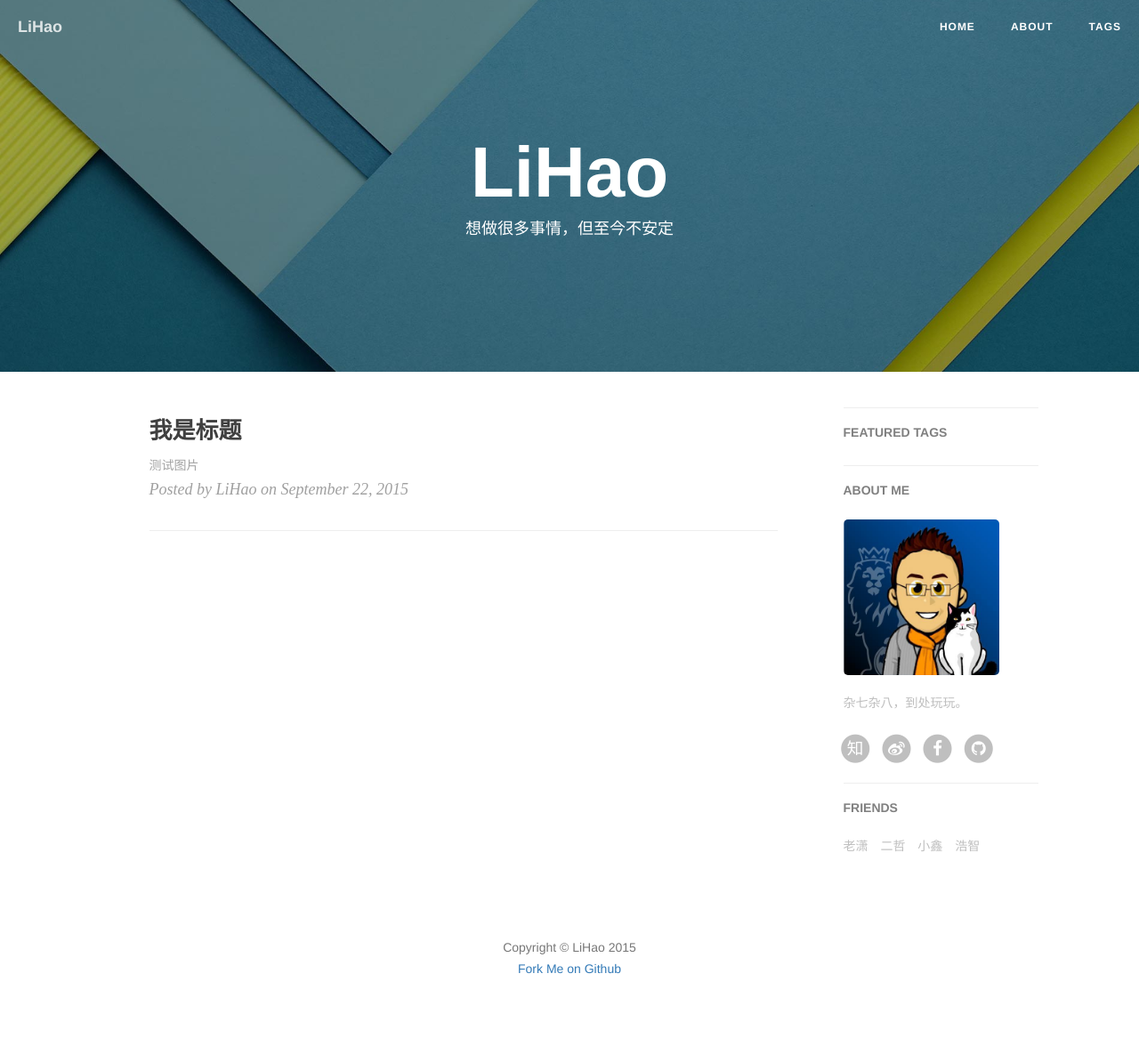
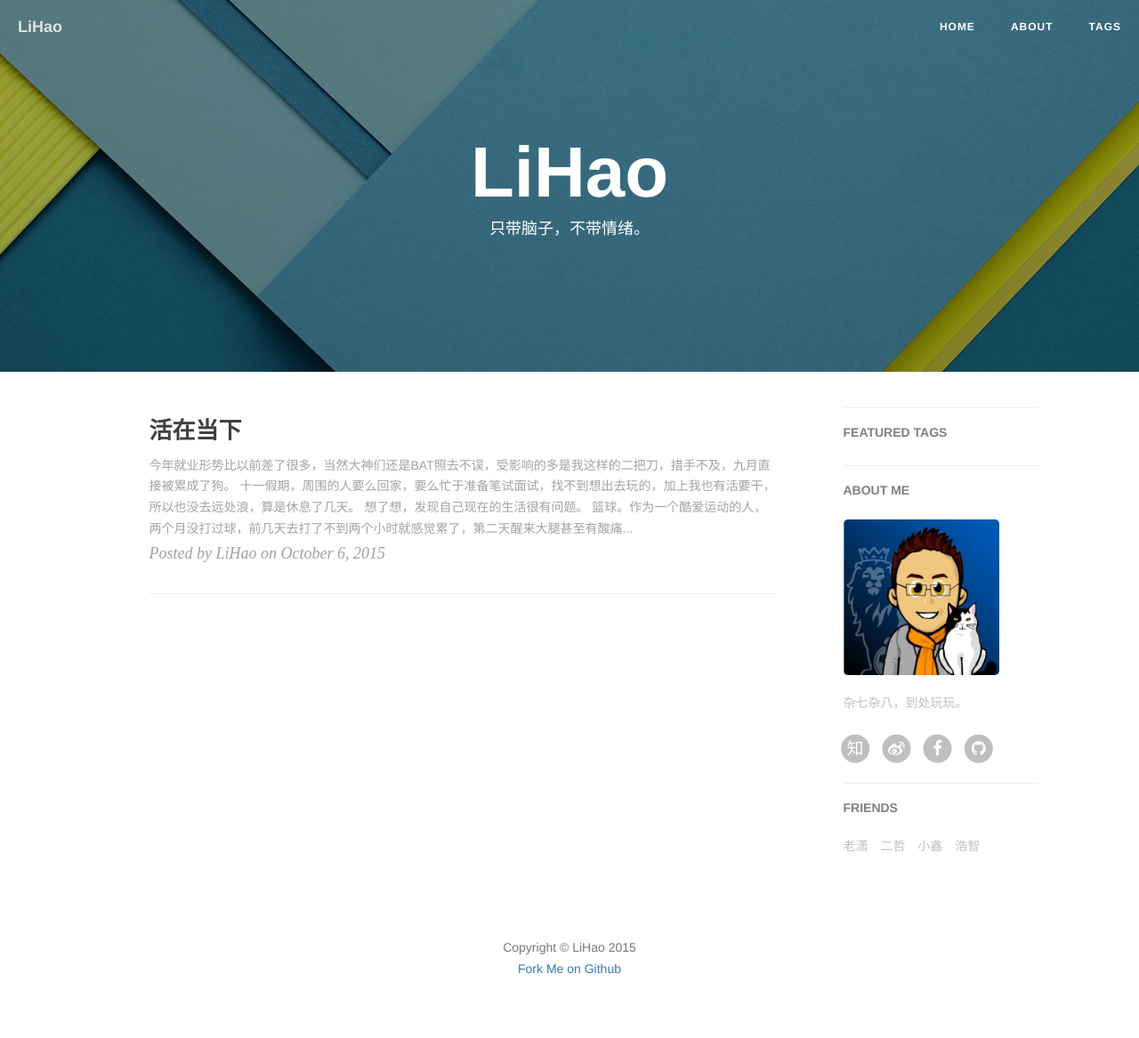
Before and after one commit to lihaocruiser/lihaocruiser.github.io, a Jekyll site: the page built from index.html, in a window 1280 px wide. Shown: the whole page at 89% size. Built offline with Jekyll 4.4.1, drawn with Linux system fonts in a browser that asks for light colours; nearby versions of some CDN libraries; the list of posts is cut into pages by our own code; comment, search, counter and statistics services are not loaded.

Commit message:
post-20151006

```diff
--- a/_posts/thinking/2015-09-23-test.markdown
+++ b/_posts/thinking/2015-09-23-test.markdown
@@ -1,14 +1,21 @@
 ---
 layout:     post
-title:      我是标题
-date:       2015-09-22 16:42:09
+title:      活在当下
+date:       2015-10-6 10:00:00
 author:     LiHao
 category:   Thinking
 header-img: "img/post-bg-miui6.jpg"
 tags:
-    - null
+    - 心情
 
 ---
 
-测试图片
-![img](/img/avatar.jpg)
+今年就业形势比以前差了很多，当然大神们还是BAT照去不误，受影响的多是我这样的二把刀，措手不及，九月直接被累成了狗。
+
+十一假期，周围的人要么回家，要么忙于准备笔试面试，找不到想出去玩的，加上我也有活要干，所以也没去远处浪，算是休息了几天。
+
+想了想，发现自己现在的生活很有问题。
+
+ - 篮球。作为一个酷爱运动的人，两个月没打过球，前几天去打了不到两个小时就感觉累了，第二天醒来大腿甚至有酸痛感。
+ - 健身。荒废了半年，昨天在寝室试了下，哑铃卧推只能做四组，远不如一年前了。
+ - 读书。翻了图书馆的借阅记录，一年内借了79本书，全是TP和TN，没有一本文学类的。
--- a/about/index.html
+++ b/about/index.html
@@ -1,20 +1,15 @@
 ---
 layout: page
 title: "About"
-description: ""
+description: "He who has a why to live can bear almost any how.     ————Friedrich Wilhelm Nietzsche"
 header-img: "img/bg-about.jpg"
 ---
 
 <div>
-
-    我感兴趣的东西:
-    <ul>
-        <li> Android Developing </li>
-        <li> Cooking </li>
-        <li> Data Science </li>
-        <li> Full Stack Engineering </li>
-    </ul>
-
+    <br>
+    FPA蓝色性格，UESTC本科，USTC硕士，2016毕业，Dota2玩家，怎么吃都不胖，一个Geek，一棵有思想的芦苇，内向，晚熟，经历过很多事情后才会渐渐变得成熟，还有，处女座。
+    <br>
+    爱好广泛，但随时间变化略大，一直没扔下的是篮球，烹饪也算一个，但操练机会不多，还有旅游，到处浪，期待能来一次自驾游。
 </div>
 
 {% if site.useDuoshuo %}
--- a/index.html
+++ b/index.html
@@ -1,6 +1,6 @@
 ---
 layout: page
-description: "想做很多事情，但至今不安定"
+description: "只带脑子，不带情绪。"
 ---
 
 {% for post in paginator.posts %}
```
